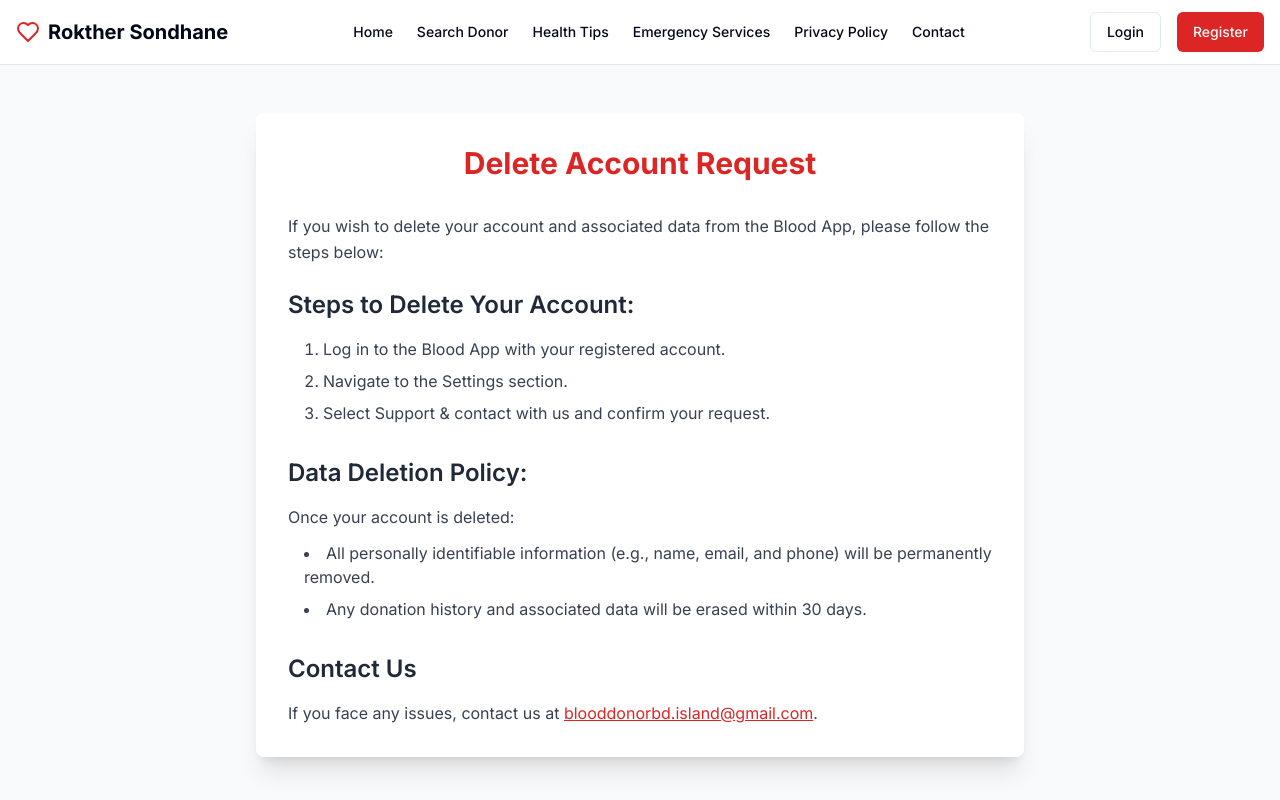
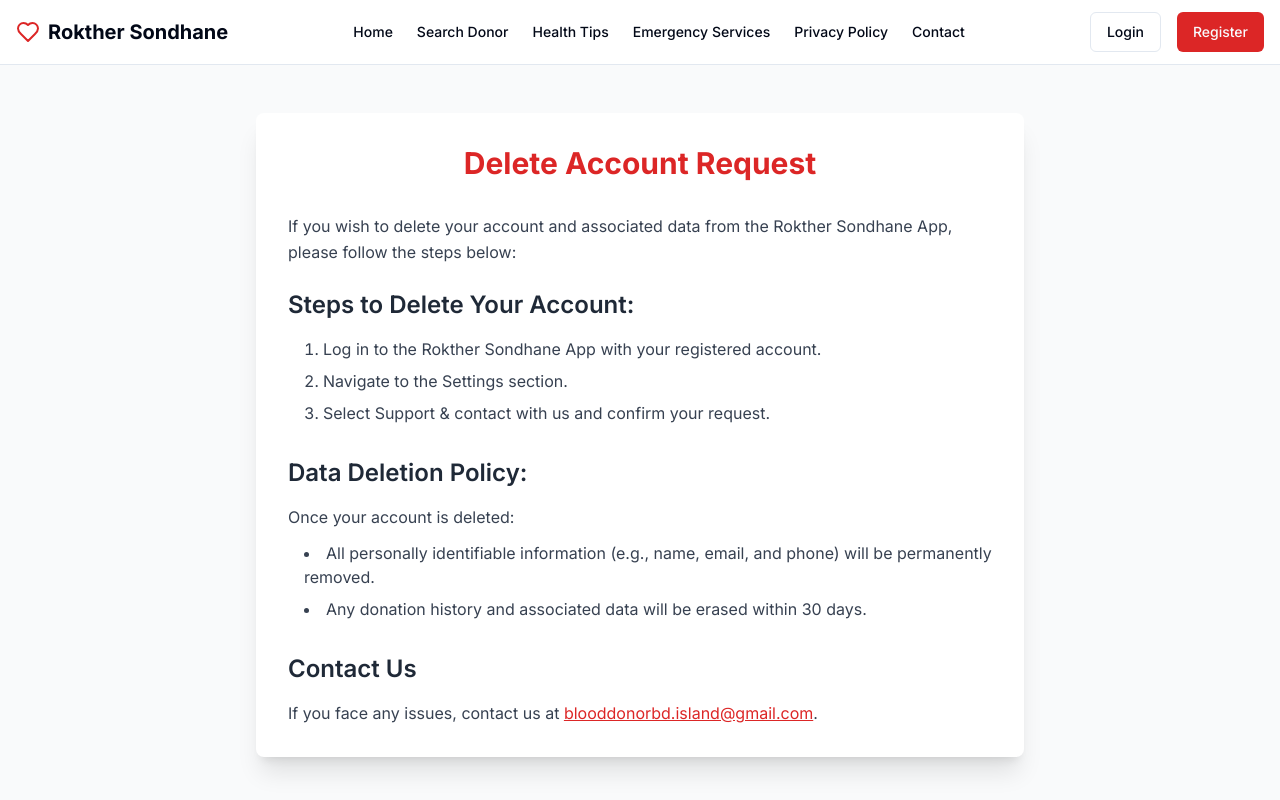
Before and after one commit to ma-foyez/rokther-sondhane, a Next.js app: page /account-delete in a window 1280 px wide. Shown: the top 800 px of the page. Built offline with nearby package versions, Linux system fonts and the light colour scheme.

Commit message:
docs: update app name from Blood App to Rokther Sondhane App in delete account page

```diff
--- a/app/account-delete/page.tsx
+++ b/app/account-delete/page.tsx
@@ -9,13 +9,13 @@ export default function AccountDeletePage() {
             <h1 className="text-3xl font-bold text-red-600 mb-8 text-center">Delete Account Request</h1>
 
             <p className="mb-6 text-gray-700 leading-relaxed">
-              If you wish to delete your account and associated data from the Blood App, please follow the steps below:
+              If you wish to delete your account and associated data from the Rokther Sondhane App, please follow the steps below:
             </p>
 
             <section className="mb-8">
               <h2 className="text-2xl font-semibold text-gray-800 mb-4">Steps to Delete Your Account:</h2>
               <ol className="list-decimal list-inside space-y-2 text-gray-700 pl-4">
-                <li>Log in to the Blood App with your registered account.</li>
+                <li>Log in to the Rokther Sondhane App with your registered account.</li>
                 <li>Navigate to the Settings section.</li>
                 <li>Select Support & contact with us and confirm your request.</li>
               </ol>
```
